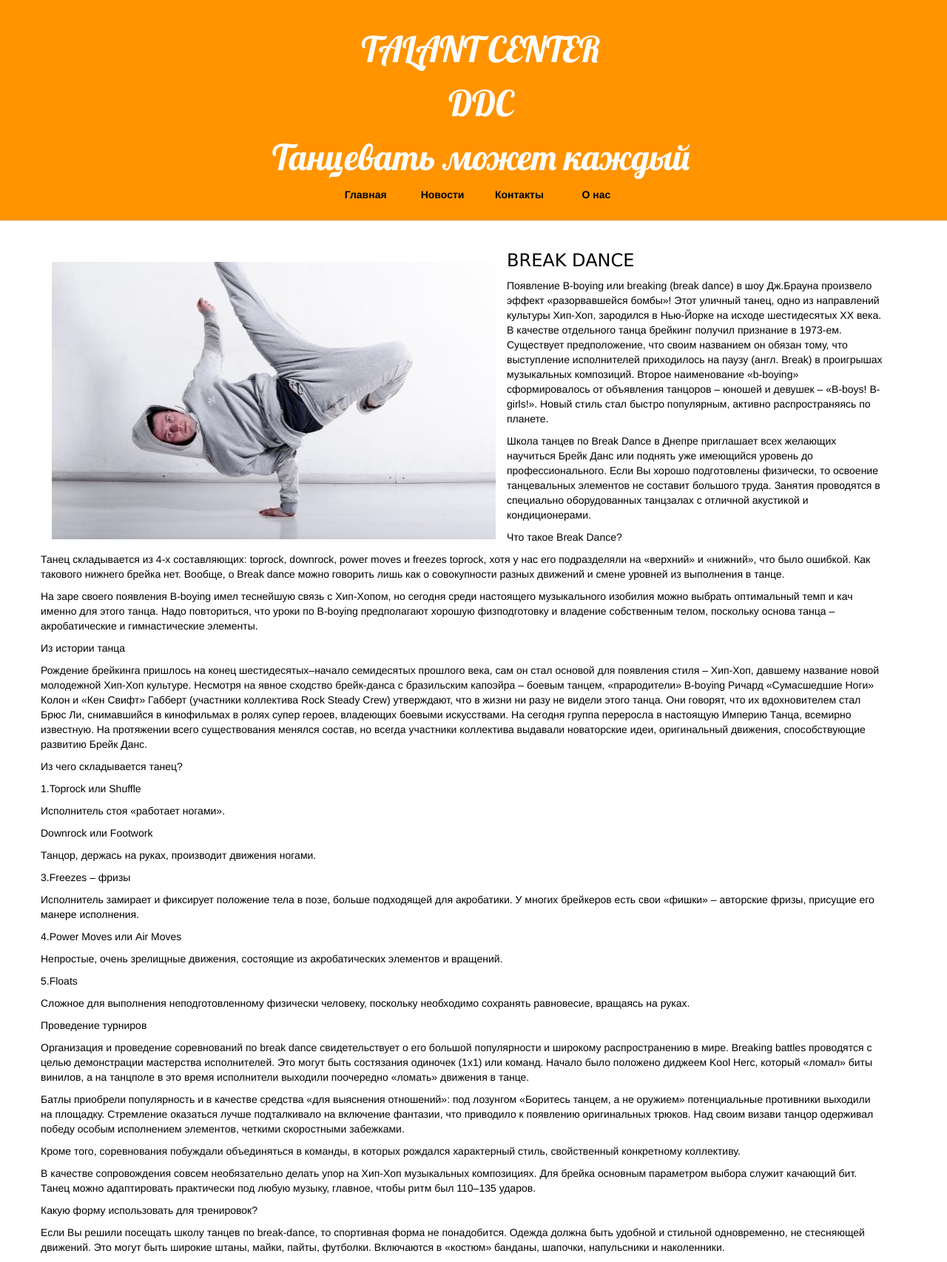
After one commit to OlgaLyalyueva/my-first-blog, a Django app: page /breakdance/ in a window 1280 px wide. The commit adds this page. Shown: the whole page at 74% size. Run offline with Django 3.2, Linux system fonts and the light colour scheme; some libraries are stand-ins or nearby versions.

Commit message:
Added the breakdance page

```diff
--- /dev/null
+++ b/blog/templates/blog/breakdance.html
@@ -0,0 +1,57 @@
+{% extends 'blog/base.html' %}
+{% load static %}
+
+{% block content %}
+    <div class="content-for-page">
+        <p><img src="{% static "images/breakdance.jpg" %}" alt="BREAK DANCE" width="600" height="375" align="left" vspace="15" hspace="15">
+        <h3>BREAK DANCE</h3>
+        Появление B-boying или breaking (break dance) в шоу Дж.Брауна произвело эффект «разорвавшейся бомбы»! Этот уличный танец, одно из направлений культуры Хип-Хоп, зародился в Нью-Йорке на исходе шестидесятых ХХ века. В качестве отдельного танца брейкинг получил признание в 1973-ем. Существует предположение, что своим названием он обязан тому, что выступление исполнителей приходилось на паузу (англ. Break) в проигрышах музыкальных композиций. Второе наименование «b-boying» сформировалось от объявления танцоров – юношей и девушек – «B-boys! B-girls!». Новый стиль стал быстро популярным, активно распространяясь по планете.</p>
+
+        <p>Школа танцев по Break Dance в Днепре приглашает всех желающих научиться Брейк Данс или поднять уже имеющийся уровень до профессионального. Если Вы хорошо подготовлены физически, то освоение танцевальных элементов не составит большого труда. Занятия проводятся в специально оборудованных танцзалах с отличной акустикой и кондиционерами.</p>
+
+        <p>Что такое Break Dance?</p>
+
+        <p>Танец складывается из 4-х составляющих: toprock, downrock, power moves и freezes toprock, хотя у нас его подразделяли на «верхний» и «нижний», что было ошибкой. Как такового нижнего брейка нет. Вообще, о Break dance можно говорить лишь как о совокупности разных движений и смене уровней из выполнения в танце.</p>
+
+        <p>На заре своего появления B-boying имел теснейшую связь с Хип-Хопом, но сегодня среди настоящего музыкального изобилия можно выбрать оптимальный темп и кач именно для этого танца. Надо повториться, что уроки по B-boying предполагают хорошую физподготовку и владение собственным телом, поскольку основа танца – акробатические и гимнастические элементы.</p>
+
+        <p>Из истории танца</p>
+
+        <p>Рождение брейкинга пришлось на конец шестидесятых–начало семидесятых прошлого века, сам он стал основой для появления стиля – Хип-Хоп, давшему название новой молодежной Хип-Хоп культуре. Несмотря на явное сходство брейк-данса с бразильским капоэйра – боевым танцем, «прародители» B-boying Ричард «Сумасшедшие Ноги» Колон и «Кен Свифт» Габберт (участники коллектива Rock Steady Crew) утверждают, что в жизни ни разу не видели этого танца. Они говорят, что их вдохновителем стал Брюс Ли, снимавшийся в кинофильмах в ролях супер героев, владеющих боевыми искусствами. На сегодня группа переросла в настоящую Империю Танца, всемирно известную. На протяжении всего существования менялся состав, но всегда участники коллектива выдавали новаторские идеи, оригинальный движения, способствующие развитию Брейк Данс.</p>
+
+        <p>Из чего складывается танец?</p>
+
+        <p>1.Toprock или Shuffle</p>
+
+        <p>Исполнитель стоя «работает ногами».</p>
+
+        <p>Downrock или Footwork</p>
+        <p>Танцор, держась на руках, производит движения ногами.</p>
+
+        <p>3.Freezes – фризы</p>
+
+        <p>Исполнитель замирает и фиксирует положение тела в позе, больше подходящей для акробатики. У многих брейкеров есть свои «фишки» – авторские фризы, присущие его манере исполнения.</p>
+
+        <p>4.Power Moves или Air Moves</p>
+
+        <p>Непростые, очень зрелищные движения, состоящие из акробатических элементов и вращений.</p>
+
+        <p>5.Floats</p>
+
+        <p>Сложное для выполнения неподготовленному физически человеку, поскольку необходимо сохранять равновесие, вращаясь на руках.</p>
+
+        <p>Проведение турниров</p>
+
+        <p>Организация и проведение соревнований по break dance свидетельствует о его большой популярности и широкому распространению в мире. Breaking battles проводятся с целью демонстрации мастерства исполнителей. Это могут быть состязания одиночек (1х1) или команд. Начало было положено диджеем Kool Herc, который «ломал» биты винилов, а на танцполе в это время исполнители выходили поочередно «ломать» движения в танце.</p>
+
+        <p>Батлы приобрели популярность и в качестве средства «для выяснения отношений»: под лозунгом «Боритесь танцем, а не оружием» потенциальные противники выходили на площадку. Стремление оказаться лучше подталкивало на включение фантазии, что приводило к появлению оригинальных трюков. Над своим визави танцор одерживал победу особым исполнением элементов, четкими скоростными забежками.</p>
+
+        <p>Кроме того, соревнования побуждали объединяться в команды, в которых рождался характерный стиль, свойственный конкретному коллективу.</p>
+
+        <p>В качестве сопровождения совсем необязательно делать упор на Хип-Хоп музыкальных композициях. Для брейка основным параметром выбора служит качающий бит. Танец можно адаптировать практически под любую музыку, главное, чтобы ритм был 110–135 ударов.</p>
+
+        <p>Какую форму использовать для тренировок?</p>
+
+        <p>Если Вы решили посещать школу танцев по break-dance, то спортивная форма не понадобится. Одежда должна быть удобной и стильной одновременно, не стесняющей движений. Это могут быть широкие штаны, майки, пайты, футболки. Включаются в «костюм» банданы, шапочки, напульсники и наколенники.</p>
+    </div>
+{% endblock %}
--- a/blog/templates/blog/main.html
+++ b/blog/templates/blog/main.html
@@ -5,7 +5,9 @@
     <div class="row">
       <div class="column">
         <div class="content-for-main-page">
-            <img src="{% static "images/breakdance.jpg" %}" alt="BREAK DANCE" style="width:100%">
+            <a href="{% url 'breakdance' %}">
+                <img src="{% static "images/breakdance.jpg" %}" alt="BREAK DANCE" style="width:100%">
+            </a>
             <h3>BREAK DANCE</h3>
             <p>Появление B-boying или breaking (break dance) в шоу Дж.Брауна произвело эффект «разорвавшейся бомбы»!</p>
         </div>
--- a/blog/urls.py
+++ b/blog/urls.py
@@ -3,6 +3,7 @@ from . import views
 
 urlpatterns = [
     path('', views.main, name='main'),
+    path('breakdance/', views.breakdance, name='breakdance'),
     path('contemporary/', views.contemporary, name='contemporary'),
     path('post/<int:pk>/', views.post_detail, name='post_detail'),
     path('post/new/', views.post_new, name='post_new'),
--- a/blog/views.py
+++ b/blog/views.py
@@ -11,6 +11,10 @@ from django.shortcuts import redirect
 
 def main(request):
     return render(request, 'blog/main.html')
+
+
+def breakdance(request):
+    return render(request, 'blog/breakdance.html')
 
 def contemporary(request):
     return render(request, 'blog/contemporary.html')
```
Also changed, not shown: blog/templates/blog/contemporary.html (+14 -18 lines).
